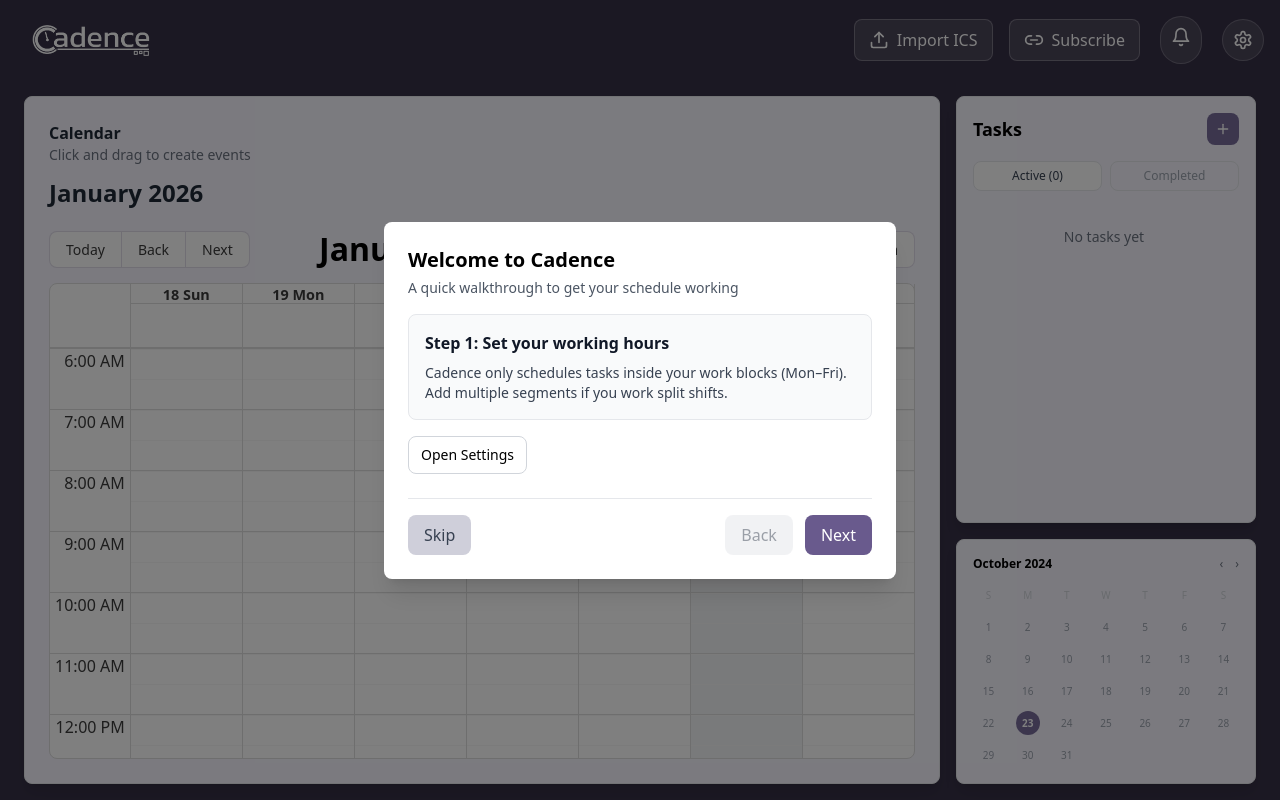
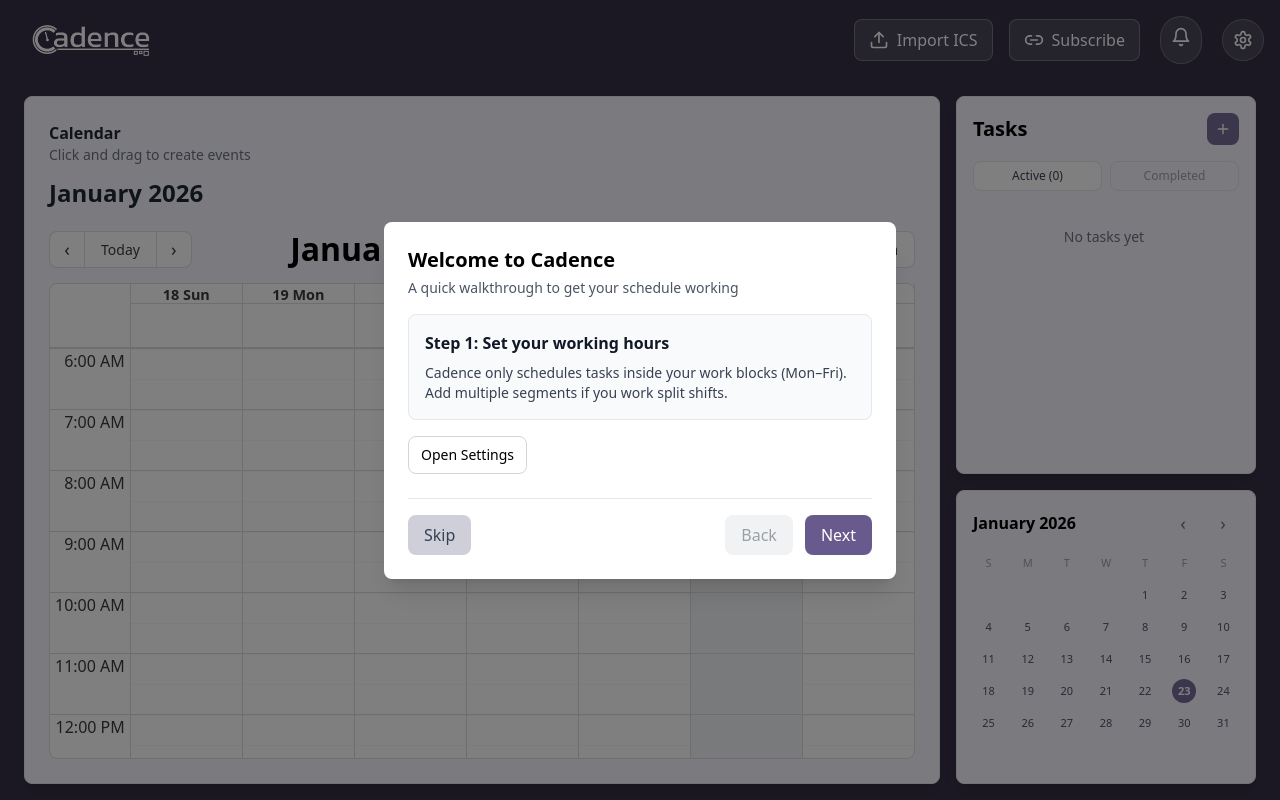
Before and after one commit to JunseongLee98/Capstone_Bridgers, a Next.js app: page / in a window 1280 px wide. Built offline with nearby package versions, Linux system fonts and the light colour scheme.

Commit message:
add mini calendar logic + update calendar nav button group

```diff
--- a/app/globals.css
+++ b/app/globals.css
@@ -68,6 +68,7 @@
   border-radius: 8px;
 }
 
+/* Base button styles */
 .rbc-toolbar .rbc-btn-group button {
   background: white;
   color: #3B3B3B;
@@ -77,6 +78,44 @@
   font-size: 14px;
   font-weight: 500;
   transition: all 60ms ease;
+}
+
+/* Calendar Nav button group: Back / Today / Next */
+.rbc-toolbar .rbc-btn-group:first-child {
+  display: flex;
+}
+
+/* Reset only nav button group - exludes Month / Week / Day / Agenda */
+.rbc-toolbar .rbc-btn-group:first-child button {
+  border-radius: 0 !important;
+  margin-left: -1px;
+}
+
+/* Back button (<) */
+.rbc-toolbar .rbc-btn-group:first-child button:nth-child(2) {
+  order: 1;
+  width: 36px;
+  min-width: 36px;
+  padding: 0 !important;
+  font-size: 18px !important;
+  border-radius: 8px 0 0 8px !important;
+  margin-left: 0;
+}
+
+/* Today button */
+.rbc-toolbar .rbc-btn-group:first-child button:nth-child(1) {
+  order: 2;
+  min-width: 72px;
+}
+
+/* Next button (>) */
+.rbc-toolbar .rbc-btn-group:first-child button:nth-child(3) {
+  order: 3;
+  width: 36px;
+  min-width: 36px;
+  padding: 0 !important;
+  font-size: 18px !important;
+  border-radius: 0 8px 8px 0 !important;
 }
 
 .rbc-header {
--- a/app/page.tsx
+++ b/app/page.tsx
@@ -79,6 +79,8 @@
   const [taskDurationCustomHours, setTaskDurationCustomHours] = useState(1);
   const [conversionDurationMode, setConversionDurationMode] = useState<'preset' | 'custom'>('preset');
   const [conversionDurationCustomHours, setConversionDurationCustomHours] = useState(1);
+  const [miniCalendarDate, setMiniCalendarDate] = useState(new Date());
+  const [mainCalendarDate, setMainCalendarDate] = useState(new Date());
 
   const tasksDropdownRef = useRef<HTMLDivElement>(null);
   const subscriptionColorMenuRef = useRef<HTMLDivElement>(null);
@@ -978,6 +980,44 @@
   };
 
   const incompleteTasksCount = tasks.filter(t => !t.completedAt).length;
+
+  // Mini calendar display data
+  const miniCalendarYear = miniCalendarDate.getFullYear();
+  const miniCalendarMonth = miniCalendarDate.getMonth();
+
+  const miniCalendarMonthLabel = miniCalendarDate.toLocaleDateString('en-US', {
+  month: 'long',
+  year: 'numeric',
+  });
+
+  const firstDayOfMonth = new Date(miniCalendarYear, miniCalendarMonth, 1);
+  const lastDayOfMonth = new Date(miniCalendarYear, miniCalendarMonth + 1, 0);
+
+  const startDay = firstDayOfMonth.getDay();
+  const daysInMonth = lastDayOfMonth.getDate();
+
+  const miniCalendarDays = Array.from({ length: 42 }, (_, index) => {
+    const dayNumber = index - startDay + 1;
+
+    if (dayNumber < 1 || dayNumber > daysInMonth) {
+      return null;
+    }
+
+    return dayNumber;
+  });
+
+  const today = new Date();
+  const isCurrentMiniCalendarMonth =
+    today.getFullYear() === miniCalendarYear &&
+    today.getMonth() === miniCalendarMonth;
+
+  const goToPreviousMiniMonth = () => {
+    setMiniCalendarDate(new Date(miniCalendarYear, miniCalendarMonth - 1, 1));
+  };
+
+  const goToNextMiniMonth = () => {
+    setMiniCalendarDate(new Date(miniCalendarYear, miniCalendarMonth + 1, 1));
+  };
 
   return (
     <main className="h-screen flex flex-col bg-white">
@@ -1315,6 +1355,11 @@
               <div className="flex-1 min-h-0">
                 <Calendar
                   events={allEvents}
+                  date={mainCalendarDate}
+                  onDateChange={(date) => {
+                    setMainCalendarDate(date);
+                    setMiniCalendarDate(date);
+                  }}
                   onSelectSlot={handleSelectSlot}
                   onSelectEvent={handleSelectEvent}
                 />
@@ -1328,7 +1373,7 @@
               <div className="bg-background rounded-lg shadow-lg border border-gray-200 p-4 flex flex-col min-h-0 flex-1">
 
                 <div className="flex items-center justify-between mb-4">
-                  <h2 className="text-lg font-bold text-primary">Tasks</h2>
+                  <h2 className="text-xl font-semibold text-primary">Tasks</h2>
 
                   <button
                     onClick={() => {
@@ -1442,35 +1487,64 @@
               <div className="bg-background rounded-lg shadow-lg border border-gray-200 p-4">
 
                 <div className="flex items-center justify-between mb-4">
-                  <h3 className="text-xs font-bold text-primary">October 2024</h3>
-
-                  <div className="flex items-center gap-3 text-gray-500 text-xs">
-                    <button>‹</button>
-                    <button>›</button>
+                  <h3 className="text-md font-semibold text-primary">
+                    {miniCalendarMonthLabel}
+                  </h3>
+
+                  <div className="flex items-center gap-2 text-gray-500 text-xs">
+                    <button
+                      type="button"
+                      onClick={goToPreviousMiniMonth}
+                      className="h-8 w-8 flex items-center justify-center rounded-md hover:bg-gray-200 text-lg"
+                    >
+                      ‹
+                    </button>
+
+                    <button
+                      type="button"
+                      onClick={goToNextMiniMonth}
+                      className="h-8 w-8 flex items-center justify-center rounded-md hover:bg-gray-200 text-lg"
+                    >
+                      ›
+                    </button>
                   </div>
                 </div>
 
-                <div className="grid grid-cols-7 gap-2 text-center text-[10px] text-gray-300 mb-3">
+                {/* Days of the week*/}
+                <div className="grid grid-cols-7 gap-2 text-center text-[11px] text-gray-400 mb-3">
                   {['S','M','T','W','T','F','S'].map(d => <div key={d}>{d}</div>)}
                 </div>
 
-                <div className="grid grid-cols-7 gap-2 text-center text-[10px] text-gray-400">
-                  {Array.from({ length: 35 }, (_, i) => {
-                    const day = i + 1;
-
-                    return (
-                      <div
-                        key={i}
-                        className={`h-6 w-6 mx-auto flex items-center justify-center rounded-full ${
-                          day === 23
-                            ? 'bg-primary-light text-white font-semibold'
-                            : 'hover:bg-gray-100'
-                        }`}
-                      >
-                        {day <= 31 ? day : ''}
-                      </div>
-                    );
-                  })}
+                {/* Mini calendar days grid */}
+                <div className="grid grid-cols-7 gap-2 text-center text-[11px] text-gray-600">
+                  {miniCalendarDays.map((day, index) => (
+                    <button
+                      key={index}
+                      type="button"
+                      disabled={!day}
+                      onClick={() => {
+                        if (!day) return;
+                          const selectedDate = new Date(miniCalendarYear, miniCalendarMonth, day);
+                          setMainCalendarDate(selectedDate);
+                          setMiniCalendarDate(selectedDate);
+                      }}
+                      className={`h-6 w-6 mx-auto flex items-center justify-center rounded-full ${
+
+                        // Highlight selected date
+                        day && mainCalendarDate.getFullYear() === miniCalendarYear &&
+                        mainCalendarDate.getMonth() === miniCalendarMonth &&
+                        mainCalendarDate.getDate() === day
+                          ? 'bg-primary-light text-white font-semibold'
+
+                          // Highlight today's date
+                          : day && isCurrentMiniCalendarMonth && day === today.getDate()
+                            ? 'border border-primary-light text-primary font-semibold'
+                            : day ? 'hover:bg-gray-200' : ''
+                      }`}
+                    >
+                      {day}
+                    </button>
+                  ))}
                 </div>
               </div>
             </aside>
--- a/components/Calendar.tsx
+++ b/components/Calendar.tsx
@@ -9,6 +9,8 @@
 
 interface CalendarProps {
   events: CalendarEvent[];
+  date?: Date;
+  onDateChange?: (date: Date) => void;
   onSelectSlot?: (slot: { start: Date; end: Date }) => void;
   onSelectEvent?: (event: CalendarEvent) => void;
 }
@@ -58,9 +60,20 @@
   );
 }
 
-export default function Calendar({ events, onSelectSlot, onSelectEvent }: CalendarProps) {
+export default function Calendar({ events, date, onDateChange, onSelectSlot, onSelectEvent }: CalendarProps) {
   const [currentView, setCurrentView] = useState<View>('week');
-  const [currentDate, setCurrentDate] = useState(new Date());
+  const [internalDate, setInternalDate] = useState(new Date());
+
+  const currentDate = date ?? internalDate;
+
+  // Handles navigation (Back / Next / Today)
+  const handleNavigate = (nextDate: Date) => {
+    if (onDateChange) {
+      onDateChange(nextDate);
+    } else {
+      setInternalDate(nextDate);
+    }
+  };
 
   const formattedEvents = useMemo(() => {
     return events.map(event => ({
@@ -124,7 +137,12 @@
           view={currentView}
           onView={setCurrentView}
           date={currentDate}
-          onNavigate={setCurrentDate}
+          messages={{
+            previous: "‹",
+            today: "Today",
+            next: "›",
+          }}
+          onNavigate={handleNavigate}
           onSelectSlot={onSelectSlot}
           onSelectEvent={onSelectEvent}
           selectable
```
